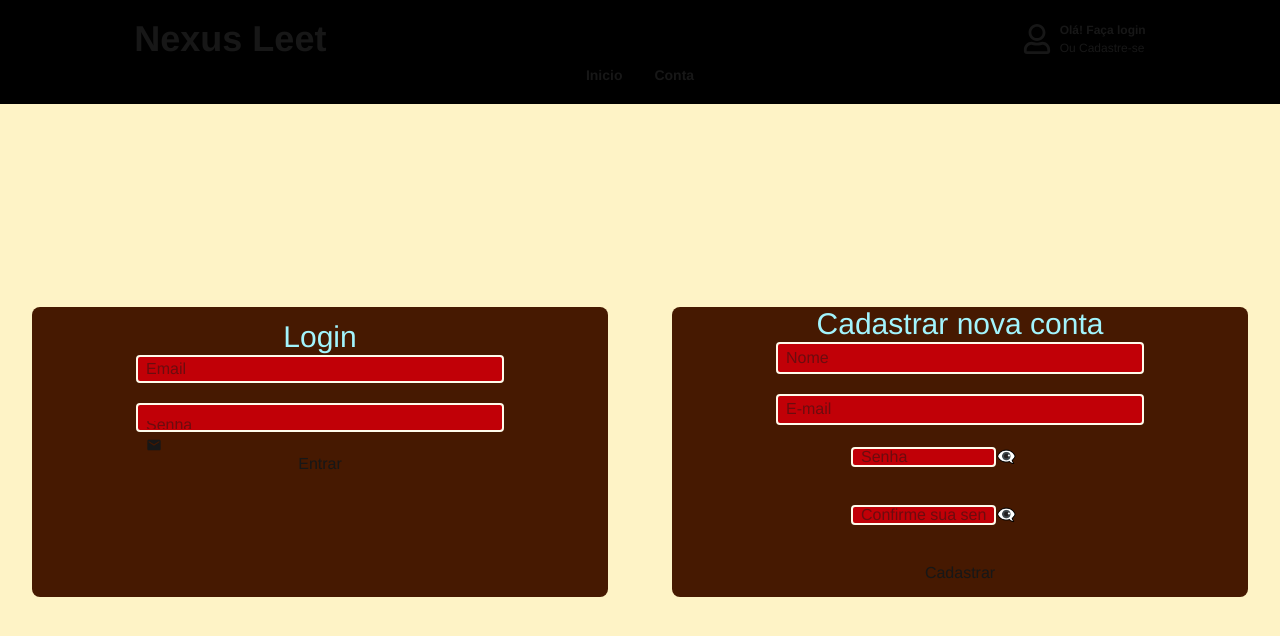
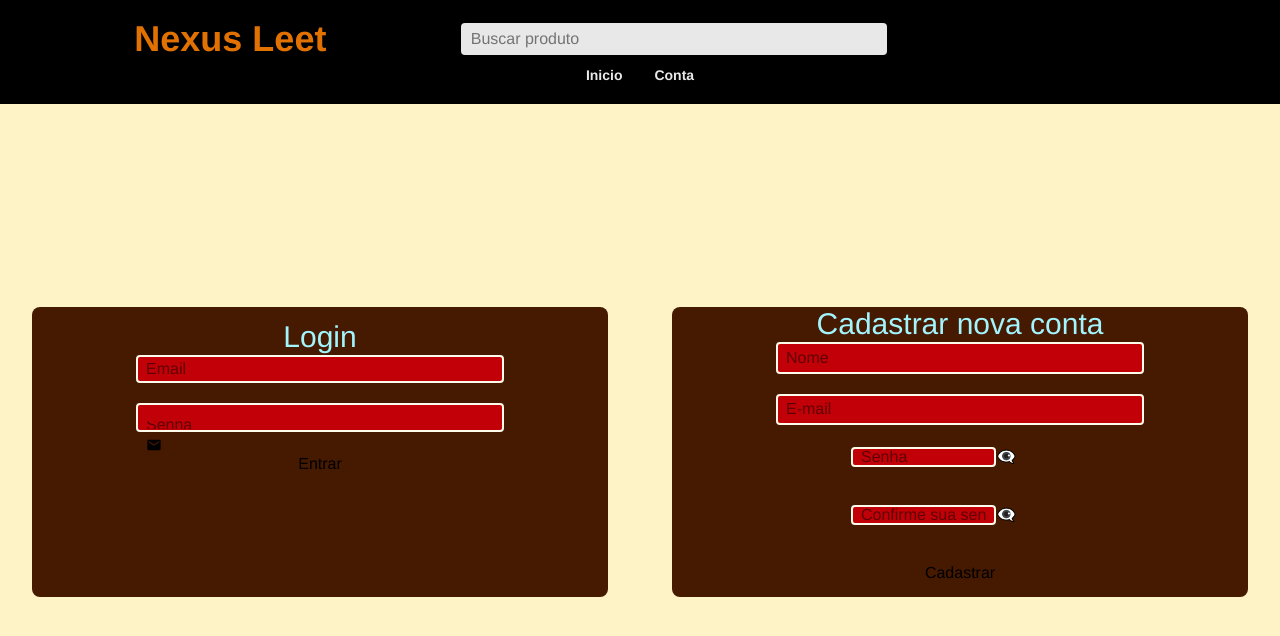
Before and after one commit to gustavocarvalho-ra/NextJs-NexusLeet, a Next.js app: page /my-account in a window 1280 px wide. Shown: the top 636 px of the page. Built offline with nearby package versions, Linux system fonts and the light colour scheme; no server answers.

Commit message:
feat: deleted root *

```diff
--- a/src/app/components/Navbar/index.tsx
+++ b/src/app/components/Navbar/index.tsx
@@ -2,9 +2,9 @@ import Link from "next/link";
 
 export default function Nav() {
   return (
-    <div className="w-full min-h-4 text-shadow-amber-200 flex justify-center gap-8 text-sm font-semibold pt-1.5">
-      <Link href={"/"}>Inicio</Link>
-      <Link href={"/my-account/user"}>Conta</Link>
+    <div className="w-full min-h-4 flex justify-center gap-8 text-sm font-semibold pt-1.5">
+      <Link className="text-(--color-sec) hover:bg-(--hover-pr)" href={"/"}>Inicio</Link>
+      <Link className="text-(--color-sec) hover:bg-(--hover-pr)" href={"/my-account/user"}>Conta</Link>
     </div>
   )
 }
--- a/src/app/globals.css
+++ b/src/app/globals.css
@@ -1,19 +1,14 @@
 @import "tailwindcss";
 
+
 :root {
-  --background: #ffffff;
+  /* --background: #0a0a0a; */
+  --background: #deebf7;
   --foreground: #171717;
+  --color-sec: #e8e8e8;
+  --hover-pr: ##c0c0c0;
 }
 
-@media (prefers-color-scheme: dark) {
-  :root {
-    /* --background: #0a0a0a; */
-    --background: #deebf7;
-    --foreground: #ededed;
-    --color-sec: #e8e8e8;
-    --hover-pr: ##c0c0c0;
-  }
-}
 
 html,
 body {
@@ -22,8 +17,6 @@ body {
 }
 
 body {
-  color: var(--foreground);
-  background: var(--background);
   font-family: Helvetica, sans-serif;
   -webkit-font-smoothing: antialiased;
   -moz-osx-font-smoothing: grayscale;
@@ -35,12 +28,5 @@ body {
 }
 
 a {
-  color: inherit;
   text-decoration: none;
 }
-
-@media (prefers-color-scheme: dark) {
-  html {
-    color-scheme: dark;
-  }
-}
```
